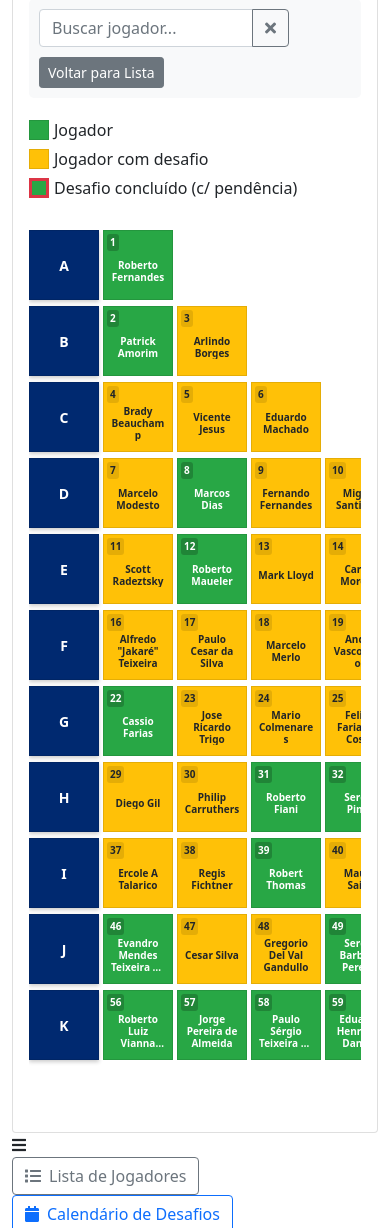
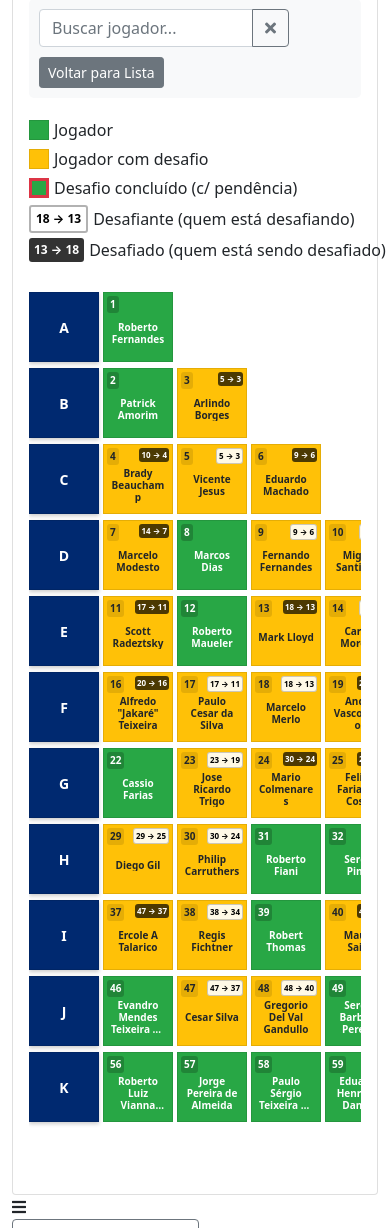
Before and after one commit to mauroto1000/ligaolimpicadegolfe, a Flask app: page /pyramid_dynamic in a window 390 px wide. Shown: the part 221-1449 px from the top of the page. Run offline with Flask 3, Linux system fonts and the light colour scheme; data comes from the database, SQL or seed files in the repository.

Commit message:
Adicionando informações de confronto na pirâmide

```diff
--- a/app.py
+++ b/app.py
@@ -1055,8 +1055,11 @@ def pyramid_dynamic():
 
     # Buscar jogadores com desafios
     challenges = conn.execute('''
-        SELECT DISTINCT c.challenger_id, c.challenged_id, c.status
+        SELECT DISTINCT c.challenger_id, c.challenged_id, c.status,
+               p1.position as challenger_position, p2.position as challenged_position
         FROM challenges c
+        JOIN players p1 ON c.challenger_id = p1.id
+        JOIN players p2 ON c.challenged_id = p2.id
         WHERE c.status IN ('pending', 'accepted', 'completed_pending')
     ''').fetchall()
 
@@ -1064,13 +1067,33 @@ def pyramid_dynamic():
     players_with_challenges = set()
     players_with_completed_pending = {}
 
+    # Mapear desafios por jogador
+    player_challenges = {}
+    for player in players:
+        player_id = player['id']
+        player_challenges[player_id] = {
+            'challenging_positions': [],
+            'challenged_by_positions': []
+        }
+
+    # Processar desafios
     for challenge in challenges:
+        challenger_id = challenge['challenger_id']
+        challenged_id = challenge['challenged_id']
+
+        # Marcar jogadores envolvidos em desafios
         if challenge['status'] == 'completed_pending':
-            players_with_completed_pending[challenge['challenger_id']] = 'completed_pending'
-            players_with_completed_pending[challenge['challenged_id']] = 'completed_pending'
+            players_with_completed_pending[challenger_id] = 'completed_pending'
+            players_with_completed_pending[challenged_id] = 'completed_pending'
         else:
-            players_with_challenges.add(challenge['challenger_id'])
-            players_with_challenges.add(challenge['challenged_id'])
+            players_with_challenges.add(challenger_id)
+            players_with_challenges.add(challenged_id)
+
+        # Registrar posições envolvidas nos desafios
+        if challenger_id in player_challenges:
+            player_challenges[challenger_id]['challenging_positions'].append(challenge['challenged_position'])
+        if challenged_id in player_challenges:
+            player_challenges[challenged_id]['challenged_by_positions'].append(challenge['challenger_position'])
 
     # Organizar jogadores por tier
     tiers = {}
@@ -1082,6 +1105,11 @@ def pyramid_dynamic():
         player_dict = dict(player)
         player_dict['has_pending_challenge'] = player['id'] in players_with_challenges
         player_dict['challenge_status'] = players_with_completed_pending.get(player['id'], None)
+
+        # Adicionar informações sobre as posições envolvidas nos desafios
+        player_dict['challenging_positions'] = player_challenges[player['id']]['challenging_positions']
+        player_dict['challenged_by_positions'] = player_challenges[player['id']]['challenged_by_positions']
+
         tiers[player['tier']].append(player_dict)
 
     # Ordenar tiers alfabeticamente
--- a/templates/pyramid_dynamic.html
+++ b/templates/pyramid_dynamic.html
@@ -197,6 +197,31 @@
         border: 3px solid #dc3545;
     }
 
+    /* Estilos para setas de desafio - Base comum */
+    .challenge-arrow {
+        position: absolute;
+        font-size: 10px;
+        padding: 1px 3px;
+        border-radius: 3px;
+        z-index: 3;
+        white-space: nowrap;
+        top: 3px;
+        right: 3px;
+    }
+
+    /* Estilo para seta de desafiado (quem está sendo desafiado) - fundo preto, texto branco */
+    .arrow-challenged {
+        background-color: rgba(0, 0, 0, 0.7);
+        color: white;
+    }
+
+    /* Estilo para seta de desafiante (quem está desafiando) - fundo branco, texto preto */
+    .arrow-challenger {
+        background-color: rgba(255, 255, 255, 0.9);
+        color: black;
+        border: 1px solid rgba(0, 0, 0, 0.2);
+    }
+
     /* Classes para dispositivos móveis */
     @media (max-width: 767px) {
         .pyramid-container {
@@ -246,6 +271,12 @@
         .legend-item.tier-legend {
             display: none;
         }
+
+        /* Ajustar setas de desafio em mobile */
+        .challenge-arrow {
+            font-size: 9px;
+            padding: 1px 2px;
+        }
     }
 
     /* Para telas muito pequenas */
@@ -275,6 +306,11 @@
         .legend-item {
             margin-right: 0;
         }
+
+        /* Ajustar setas para telas muito pequenas */
+        .challenge-arrow {
+            font-size: 8px;
+        }
     }
 </style>
 {% endblock %}
@@ -302,7 +338,7 @@
             <a href="{{ url_for('index') }}" class="btn btn-secondary btn-sm">Voltar para Lista</a>
         </div>
 
-        <!-- Legenda - Adicionado o novo item de legenda -->
+        <!-- Legenda - Com explicação das cores das setas -->
         <div class="legend-container">
             <div class="legend-item">
                 <div class="legend-color legend-green"></div>
@@ -315,6 +351,14 @@
             <div class="legend-item">
                 <div class="legend-color legend-green-red-border"></div>
                 <span>Desafio concluído (c/ pendência)</span>
+            </div>
+            <div class="legend-item">
+                <span style="font-size: 12px; padding: 3px 5px; background-color: rgba(255, 255, 255, 0.95); color: black; border: 2px solid rgba(0, 0, 0, 0.3); border-radius: 3px; font-weight: bold;">18 → 13</span>
+                <span style="margin-left: 5px;">Desafiante (quem está desafiando)</span>
+            </div>
+            <div class="legend-item">
+                <span style="font-size: 12px; padding: 3px 5px; background-color: rgba(0, 0, 0, 0.8); color: white; border-radius: 3px; font-weight: bold;">13 → 18</span>
+                <span style="margin-left: 5px;">Desafiado (quem está sendo desafiado)</span>
             </div>
         </div>
 
@@ -340,6 +384,19 @@
 
                             <span class="player-position">{{ player.position }}</span>
 
+                            <!-- Setas de desafio - VERSÃO PADRONIZADA COM CORES DIFERENTES -->
+                            {% if player.challenging_positions %}
+                                <!-- Se o jogador está desafiando alguém - fundo branco, texto preto -->
+                                <span class="challenge-arrow arrow-challenger">
+                                    {{ player.position }} → {% for pos in player.challenging_positions %}{{ pos }}{% if not loop.last %}, {% endif %}{% endfor %}
+                                </span>
+                            {% elif player.challenged_by_positions %}
+                                <!-- Se o jogador está sendo desafiado por alguém - fundo preto, texto branco -->
+                                <span class="challenge-arrow arrow-challenged">
+                                    {% for pos in player.challenged_by_positions %}{{ pos }}{% if not loop.last %}, {% endif %}{% endfor %} → {{ player.position }}
+                                </span>
+                            {% endif %}
+
                             <!-- Tooltip com informações adicionais -->
                             <div class="pyramid-tooltip">
                                 <strong>{{ player.name }}</strong><br>
@@ -353,6 +410,12 @@
                                 {% endif %}
                                 {% if player.challenge_status == 'completed_pending' %}
                                 <span class="text-danger">Desafio concluído (c/ pendência)</span><br>
+                                {% endif %}
+                                {% if player.challenging_positions %}
+                                <span class="text-info">Desafiando: {% for pos in player.challenging_positions %}{{ pos }}{% if not loop.last %}, {% endif %}{% endfor %}</span><br>
+                                {% endif %}
+                                {% if player.challenged_by_positions %}
+                                <span class="text-info">Desafiado por: {% for pos in player.challenged_by_positions %}{{ pos }}{% if not loop.last %}, {% endif %}{% endfor %}</span><br>
                                 {% endif %}
                                 <small>Clique para detalhes</small>
                             </div>
```
Also changed, not shown: static/style.css (+41 -0 lines). Lines whose indentation alone changed are shown as unchanged.
